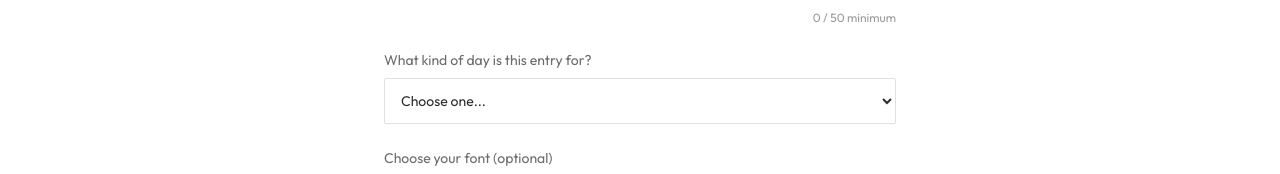
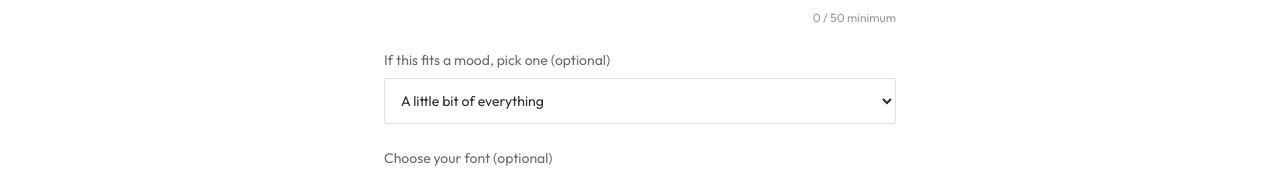
Before and after one commit to tiff-cpu/adhd-letter-project, a Next.js app: page /write in a window 1280 px wide. Shown: the part 430-604 px from the top of the page. Built offline with nearby package versions, Linux system fonts and the light colour scheme.

Commit message:
make mood picker optional, default to all

```diff
--- a/app/write/page.tsx
+++ b/app/write/page.tsx
@@ -18,7 +18,7 @@ const FONT_OPTIONS = [
 
 export default function WritePage() {
   const [text, setText] = useState("");
-  const [mode, setMode] = useState("");
+  const [mode, setMode] = useState("all");
   const [fontFamily, setFontFamily] = useState("surprise");
   const [agreed, setAgreed] = useState(false);
   const [formState, setFormState] = useState<FormState>("writing");
@@ -31,10 +31,7 @@ export default function WritePage() {
       setFormError("Your entry needs to be at least 50 characters.");
       return;
     }
-    if (!mode) {
-      setFormError("Please pick what kind of day this entry is for.");
-      return;
-    }
+
     if (!agreed) {
       setFormError("Please check the box to confirm you understand.");
       return;
@@ -64,7 +61,7 @@ export default function WritePage() {
 
   const resetForm = () => {
     setText("");
-    setMode("");
+    setMode("all");
     setFontFamily("surprise");
     setAgreed(false);
     setFormState("writing");
@@ -153,14 +150,14 @@ export default function WritePage() {
 
         <div className="mt-6">
           <label className="font-nav text-sm text-coffee block mb-2">
-            What kind of day is this entry for?
+            If this fits a mood, pick one (optional)
           </label>
           <select
             value={mode}
             onChange={(e) => setMode(e.target.value)}
             className="w-full p-3 font-nav text-sm text-espresso bg-white border border-blush rounded-sm focus:outline-none focus:border-espresso"
           >
-            <option value="">Choose one...</option>
+            <option value="all">A little bit of everything</option>
             {MODES.map((m) => (
               <option key={m.value} value={m.value}>
                 {m.label} — {m.description}
```
